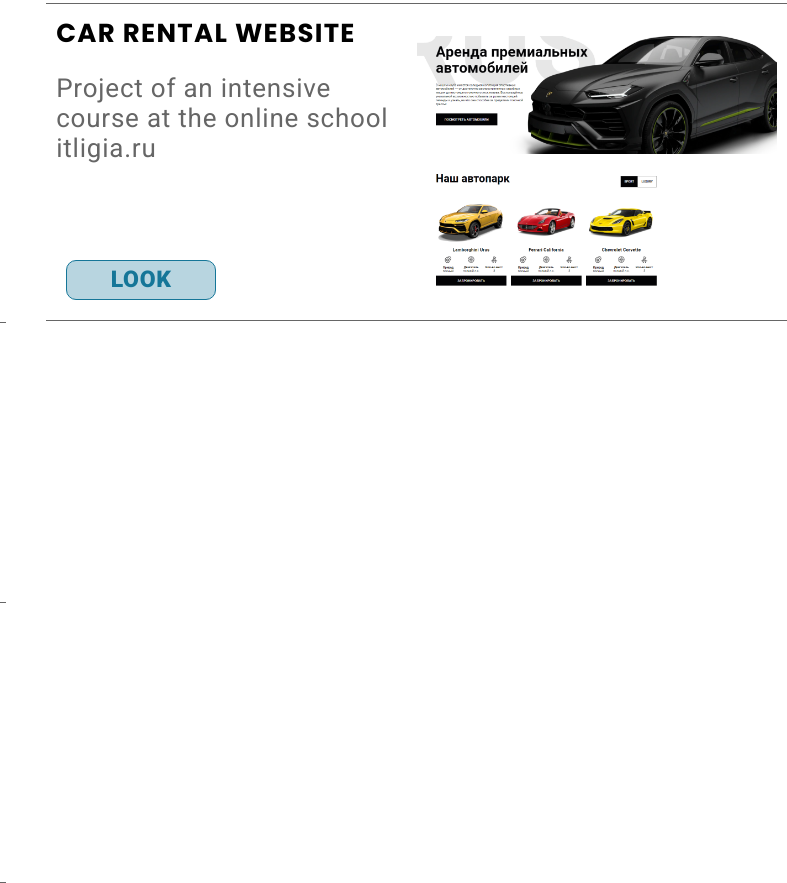
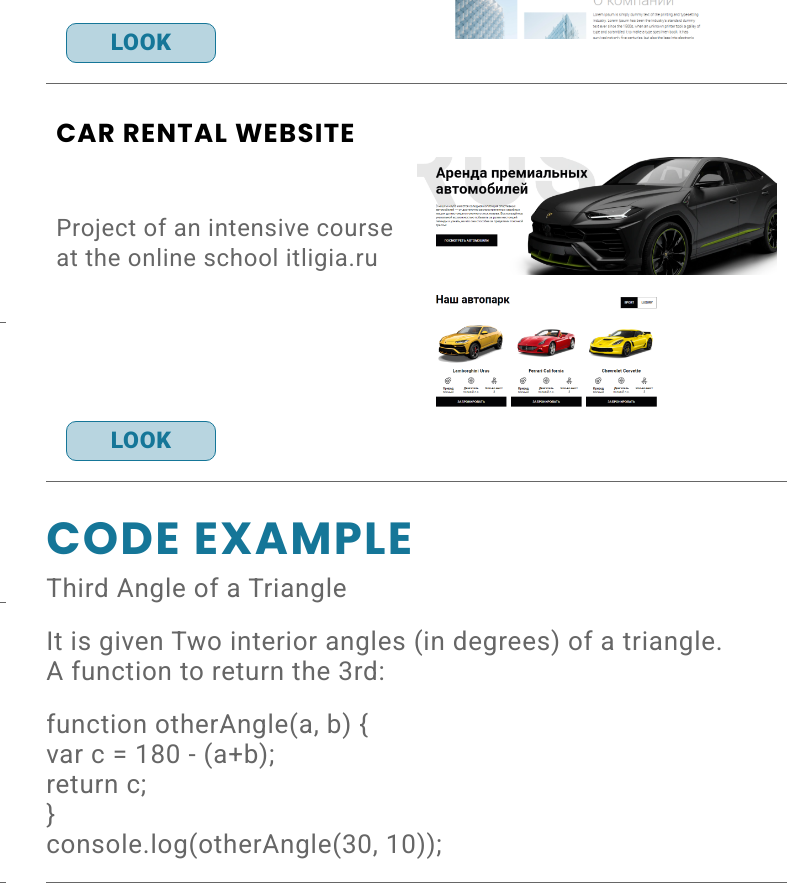
Before and after one commit to Irina0313/rsschool-cv, a plain HTML site: page index.html in a window 1280 px wide. Shown: the part 1315-2198 px from the top of the page, 493-1280 px from the left. Drawn offline with Linux system fonts and the light colour scheme.

Commit message:
feat: add code example section

```diff
--- a/css/style.css
+++ b/css/style.css
@@ -281,7 +281,7 @@ color: #A9A9A9;
 .project {
    position: relative;
    background-clip:content-box;
-   height: 296.5px;
+   height: 377px;
    background-repeat: no-repeat;
    padding: 10px;
    background-position: right;
@@ -310,9 +310,14 @@ color: #A9A9A9;
 .project .name,
 .project p{
    max-width: 50%;
-   margin: 0 0 20px 0;
+   margin: 20px 0 40px 0;
 }
-
+.project .field{
+font-size: 24px;
+}
 .project-two{
    background-image: url(../assets/images/cars.png);
 }
+.code-example{
+   padding: 0 0 23px 0;
+}
--- a/index.html
+++ b/index.html
@@ -148,7 +148,22 @@
                   </button>
                </article>
             </section>
+            <section class="code-example">
+               <h2 class="subtitle" id="code">Code example</h2>
+               <article>
+                  <p class="field">Third Angle of a Triangle</p>
+                  <p class="field">It is given Two interior angles (in degrees) of a triangle. <br>
+                     A function to return the 3rd:</p>
+                  <code class="code-example-item field">
+                     function otherAngle(a, b) { <br>
+                        var c = 180 - (a+b); <br>
+                        return c;<br>
+                        }<br>
+                        console.log(otherAngle(30, 10));
+               </code>
+               </article>
 
+            </section>
          </div>
       </div>
 
```
